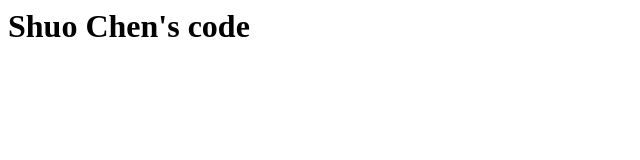
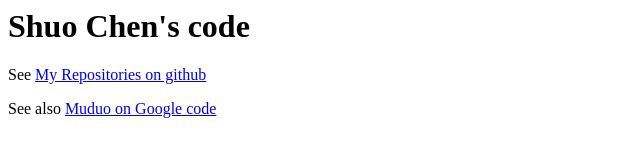
Before and after one commit to guoyu07/chenshuo.github.com, a plain HTML site: page index.html in a window 1280 px wide. Shown: the whole page, without its empty margins (0-640 px from the left). Drawn offline with Linux system fonts and the light colour scheme.

Commit message:
add links

```diff
--- a/index.html
+++ b/index.html
@@ -4,5 +4,7 @@
   </head>
   <body>
     <h1>Shuo Chen's code</h1>
+    <p>See <a href="https://github.com/chenshuo">My Repositories on github</a>
+    <p>See also <a href="http://code.google.com/p/muduo">Muduo on Google code</a>
   </body>
 </html>
```
